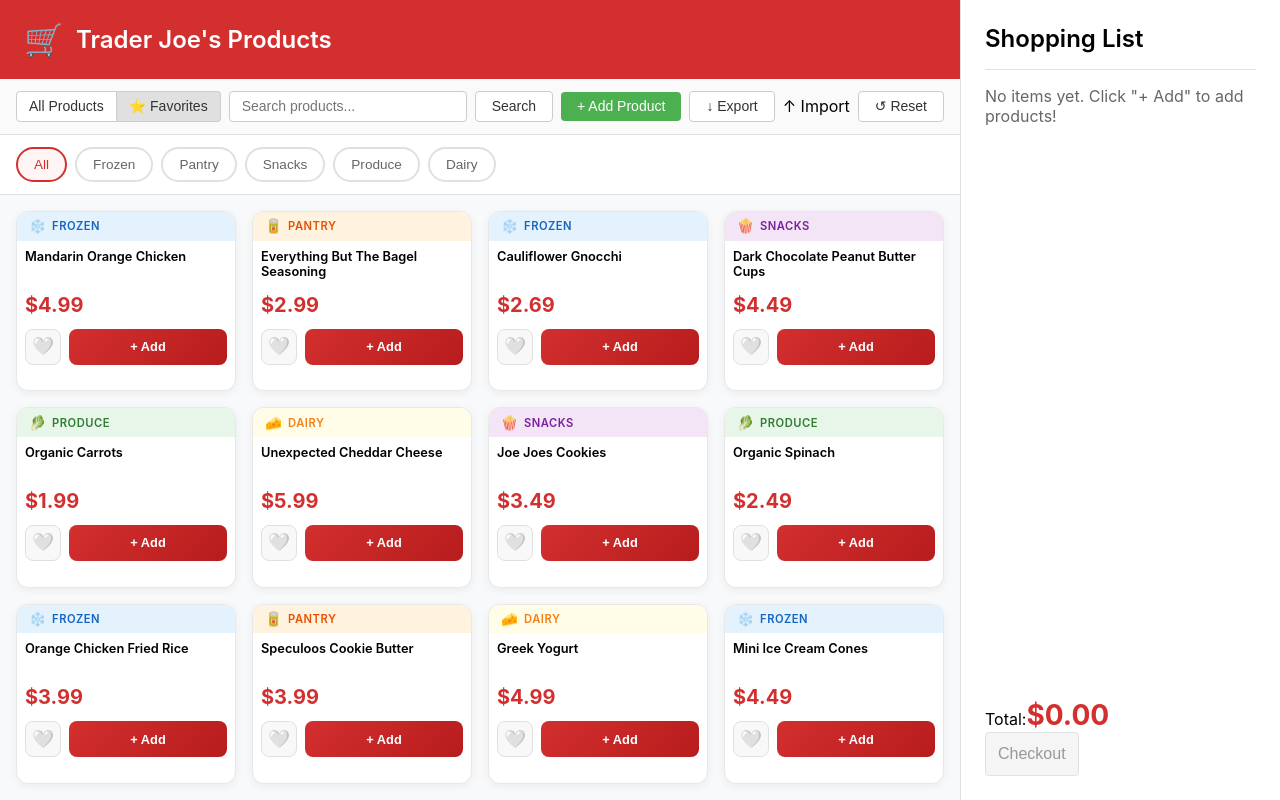
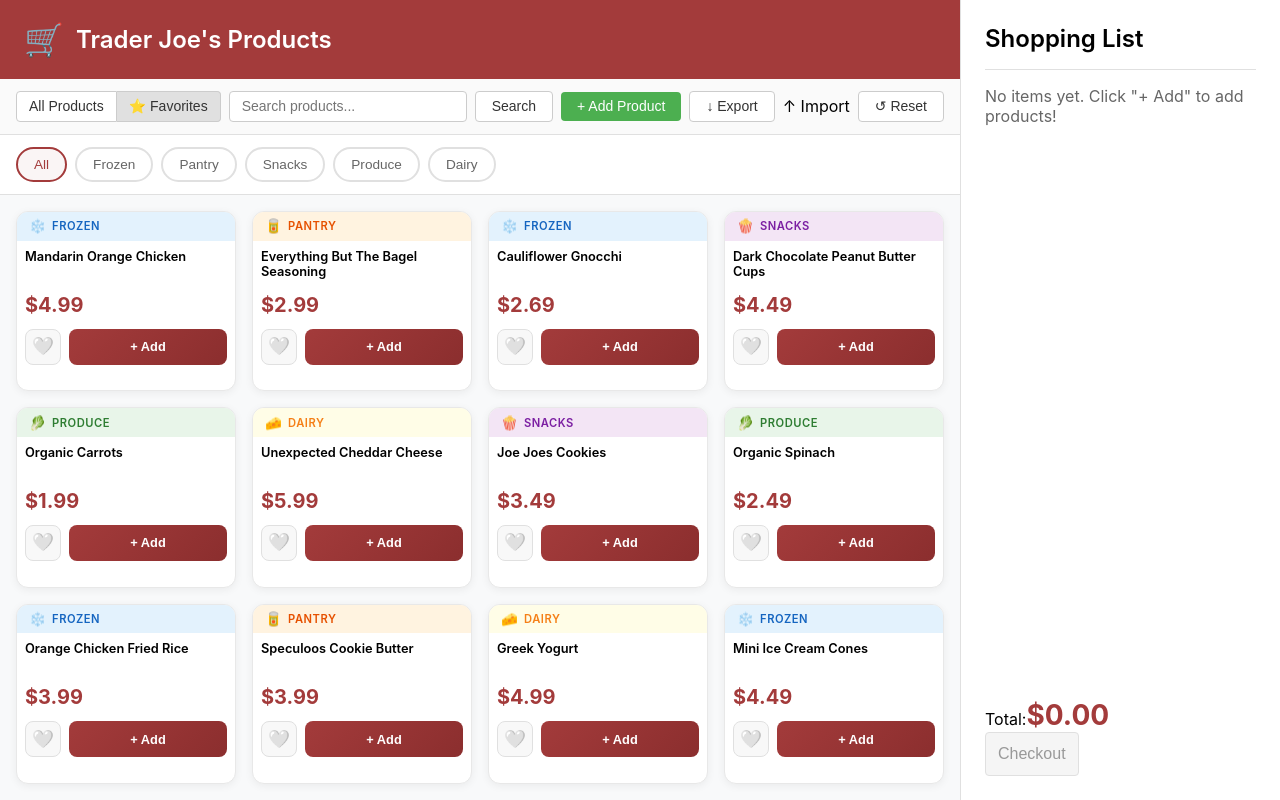
Before and after one commit to Dave-ExpSC/trader-joes, a React (Create React App) app: page / in a window 1280 px wide. Built offline with nearby package versions, Linux system fonts and the light colour scheme.

Commit message:
Tone down red colors for softer appearance
Changed bright red (#d32f2f) to muted red (#a33b3b) across:
- Header background
- Add button gradient
- Product prices
- Category chip active state
- Cart total price

https://claude.ai/code/session_01J13E3NCpjjUpQMv3293C77

```diff
--- a/src/App.css
+++ b/src/App.css
@@ -30,7 +30,7 @@ body {
   align-items: center;
   gap: 0.75rem;
   padding: 1.25rem 1.5rem;
-  background: #d32f2f;
+  background: #a33b3b;
   box-shadow: 0 2px 4px rgba(0,0,0,0.1);
 }
 
@@ -180,9 +180,9 @@ body {
 }
 
 .category-chip.active {
-  border-color: #d32f2f;
-  background: #fff5f5;
-  color: #d32f2f;
+  border-color: #a33b3b;
+  background: #faf5f5;
+  color: #a33b3b;
 }
 
 /* Category-specific chip colors when active */
@@ -393,7 +393,7 @@ body {
 }
 
 .product-price {
-  color: #d32f2f;
+  color: #a33b3b;
   font-size: 1.25rem;
   font-weight: 700;
   margin-bottom: 0.75rem;
@@ -436,7 +436,7 @@ body {
 .add-btn {
   flex: 1;
   height: 2.25rem;
-  background: linear-gradient(135deg, #d32f2f 0%, #b71c1c 100%);
+  background: linear-gradient(135deg, #a33b3b 0%, #8b2e2e 100%);
   border: none;
   border-radius: 0.5rem;
   color: white;
@@ -447,7 +447,7 @@ body {
 }
 
 .add-btn:hover {
-  background: linear-gradient(135deg, #e53935 0%, #c62828 100%);
+  background: linear-gradient(135deg, #b34444 0%, #993636 100%);
   transform: scale(1.02);
 }
 
@@ -584,7 +584,7 @@ body {
 .total-price {
   font-size: 1.75rem;
   font-weight: 700;
-  color: #d32f2f;
+  color: #a33b3b;
 }
 
 .shopping-list-panel .border-t {
```
